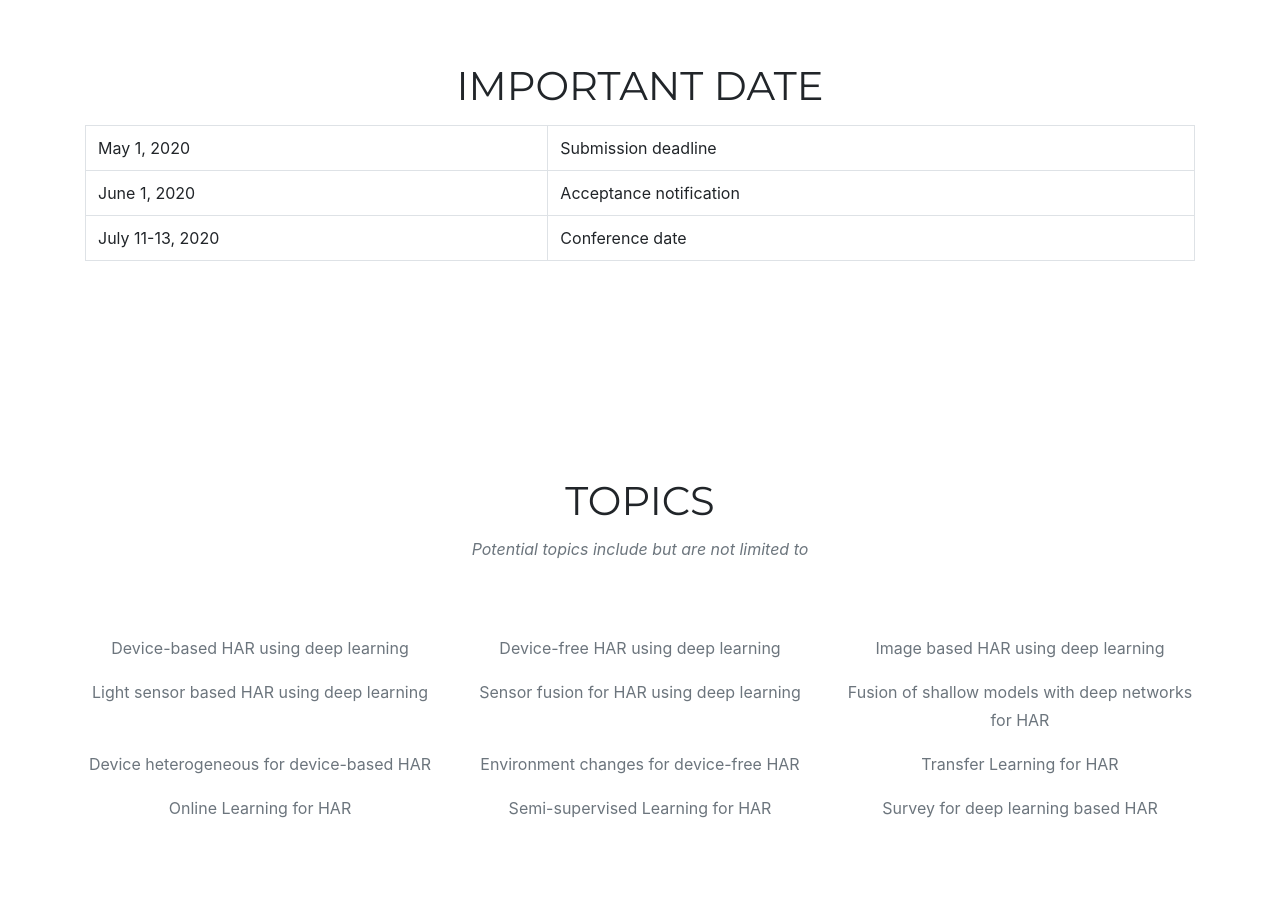
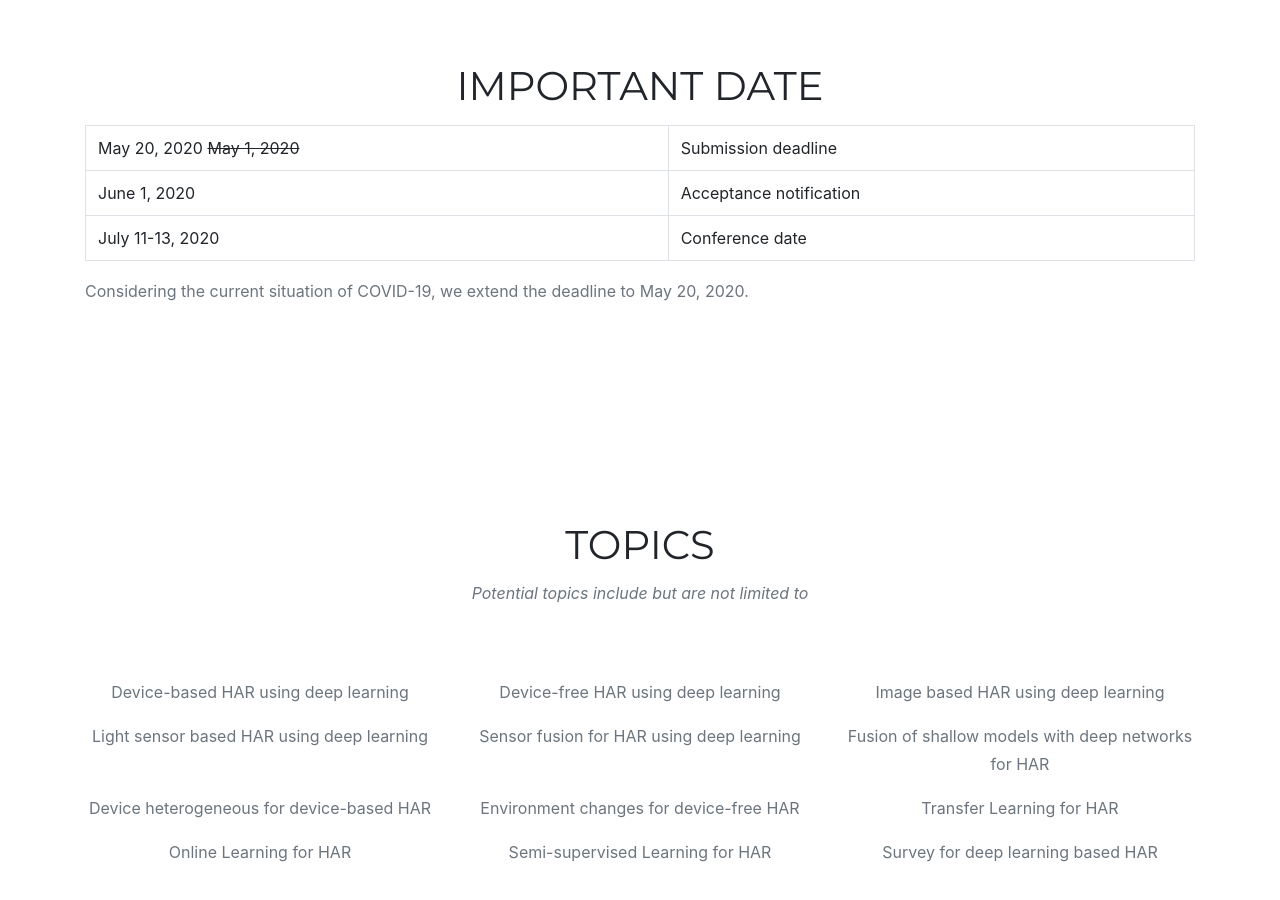
Before and after one commit to keyplay/ijcai2020workshop, a website with bundled scripts: page index.html in a window 1280 px wide. Shown: the part 1640-2540 px from the top of the page. Built offline with nearby package versions, Linux system fonts and the light colour scheme; files whose address does not match are found by name; a web font is replaced by a local one.

Commit message:
Update index.html

```diff
--- a/index.html
+++ b/index.html
@@ -119,10 +119,12 @@ This technology can be a good candidate for human activity recognition. Some ini
       <div class="row">
         <div class="col-lg-12">
 
-        <table class="table table-bordered table-hover white"><tbody>              <tr><td>May 1, 2020</td> <td>Submission deadline
+        <table class="table table-bordered table-hover white"><tbody>              <tr><td>May 20, 2020 <del>May 1, 2020</del></td> <td>Submission deadline
 </td></tr><tr><td>June 1, 2020</td> <td>Acceptance notification
 </td></tr><tr><td>July 11-13, 2020</td> <td>Conference date
-</td></tr></tbody></table></div>
+</td></tr></tbody></table>
+          <p class="text-muted"> Considering the current situation of COVID-19, we extend the deadline to May 20, 2020. </p>
+        </div>
       </div>
     </div>
   </section><!-- Services -->
```
